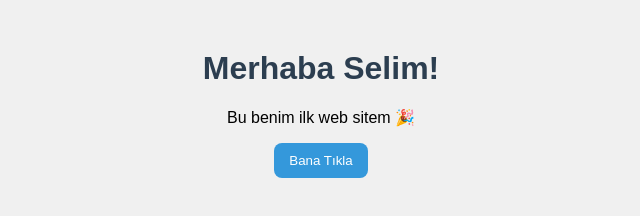
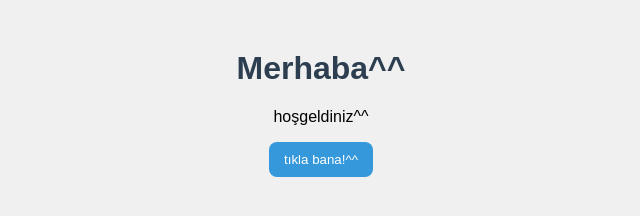
Before and after one commit to hayatbitti/hayatbitmedi, a plain HTML site: page index.html in a window 1280 px wide. Shown: the whole page, without its empty margins (319-959 px from the left). Drawn offline with Linux system fonts and the light colour scheme.

Commit message:
Index ve script güncellendi

```diff
--- a/index.html
+++ b/index.html
@@ -3,13 +3,13 @@
 <head>
     <meta charset="UTF-8">
     <meta name="viewport" content="width=device-width, initial-scale=1.0">
-    <title>İlk Web Sitem</title>
+    <title>Merhaba^^</title>
     <link rel="stylesheet" href="style.css">
 </head>
 <body>
-    <h1>Merhaba Selim!</h1>
-    <p>Bu benim ilk web sitem 🎉</p>
-    <button id="selam-btn">Bana Tıkla</button>
+    <h1>Merhaba^^</h1>
+    <p>hoşgeldiniz^^</p>
+    <button id="selam-btn">tıkla bana!^^</button>
 
     <script src="script.js"></script>
 </body>
--- a/script.js
+++ b/script.js
@@ -1,3 +1,3 @@
 document.getElementById("selam-btn").addEventListener("click", function() {
-    alert("Selam! Bu butona tıkladın 🎯");
+    alert("naber^^");
 });
```
